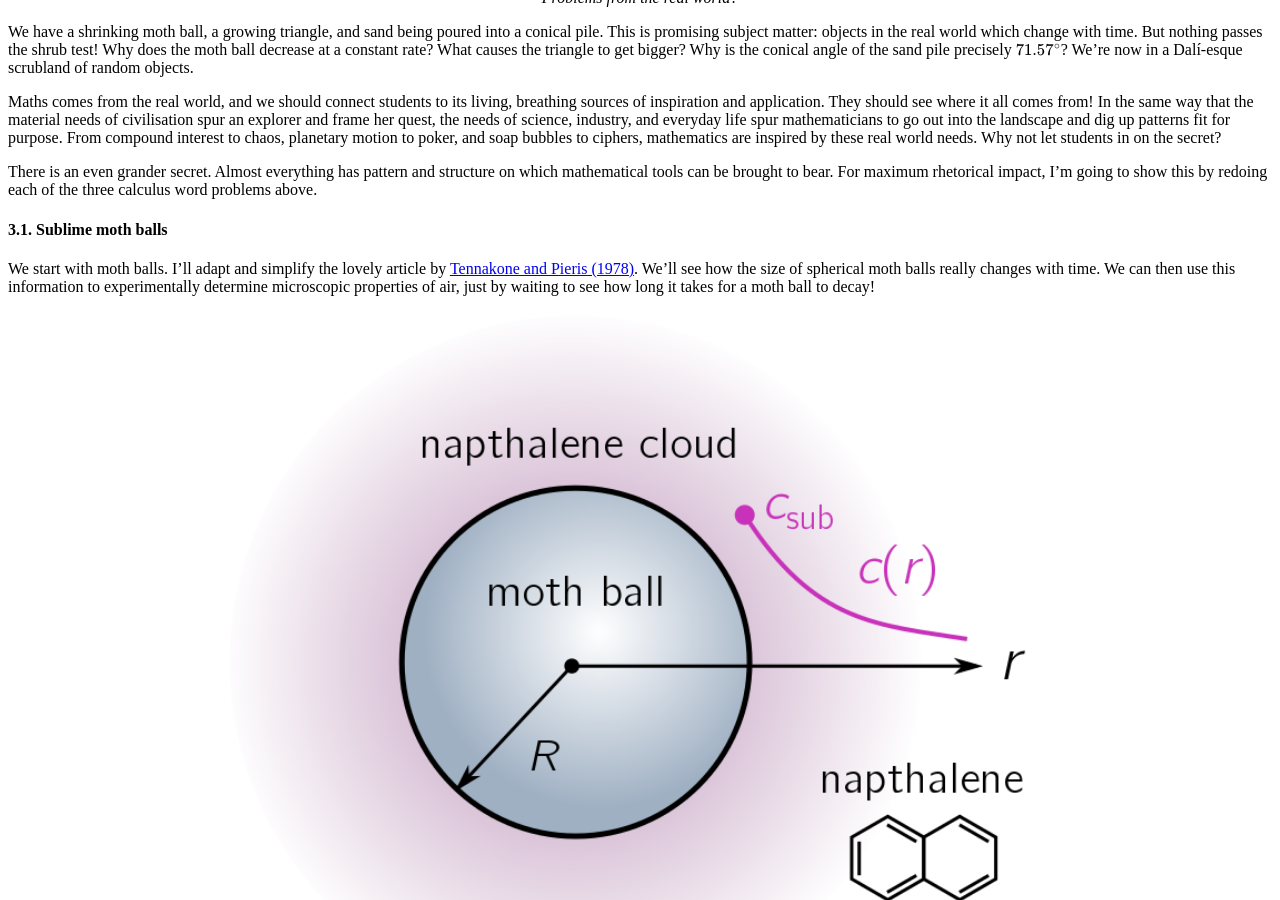
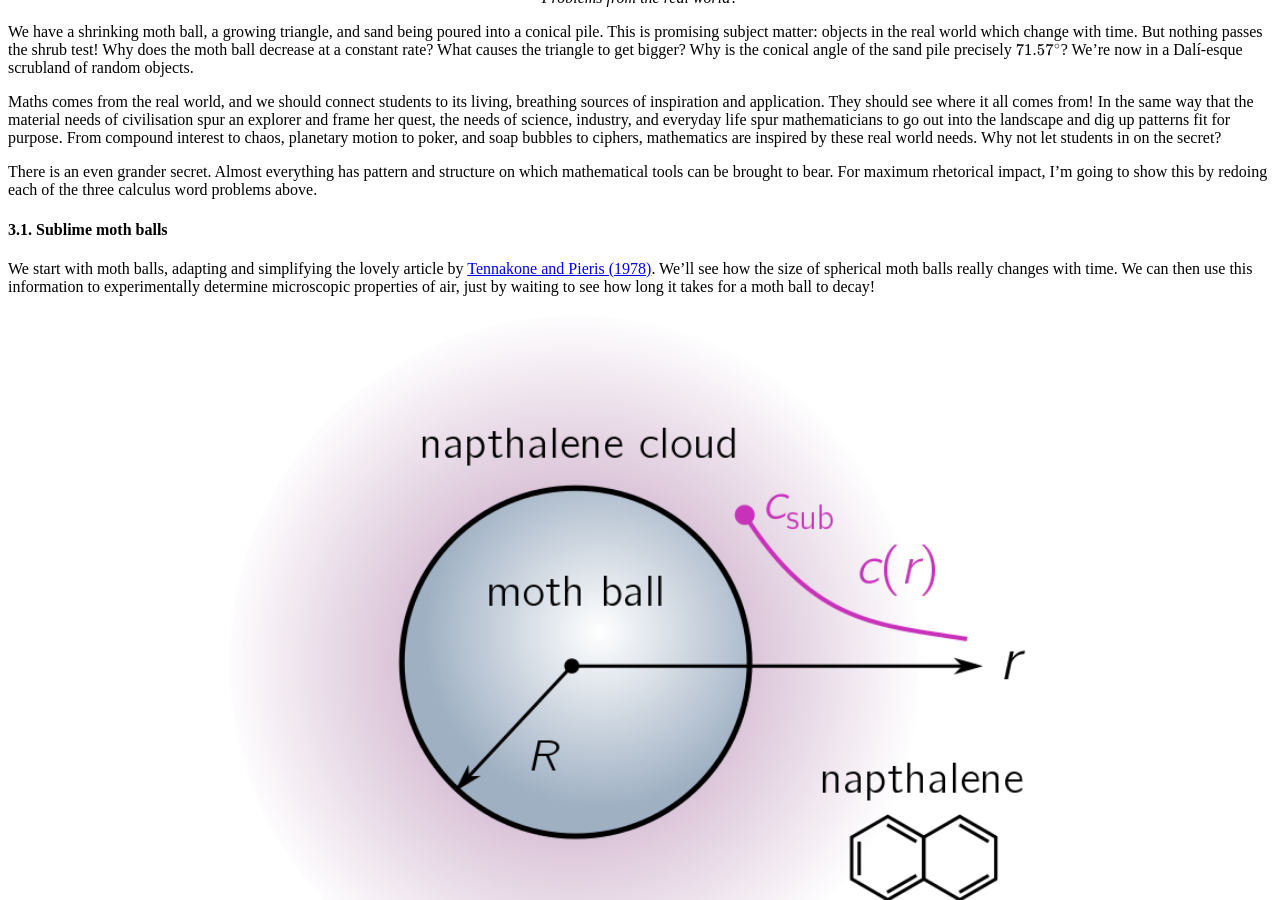
Before and after one commit to hapax/hapax.github.io, a Jekyll site: the page built from assets/teaching.md, in a window 1280 px wide and 900 px high, scrolled down 13460 px. Built offline with Jekyll 4.4.1, drawn with Linux system fonts in a browser that asks for light colours; our own code applies the rules of GitHub Pages for plain Markdown files; formulas are drawn with MathJax 3; a script that is not in the unit is left out.

Commit message:
Update teaching.md

```diff
--- a/assets/teaching.md
+++ b/assets/teaching.md
@@ -741,7 +741,7 @@
 
 #### 3.1. Sublime moth balls <a id="sec-3-1" name="sec-3-1"></a>
 
-We start with moth balls. I'll adapt and simplify the lovely article by
+We start with moth balls, adapting and simplifying the lovely article by
 [Tennakone and Pieris (1978)](https://eric.ed.gov/?id=EJ180235).
 We'll see how the size of spherical moth balls really changes with
 time.
```
